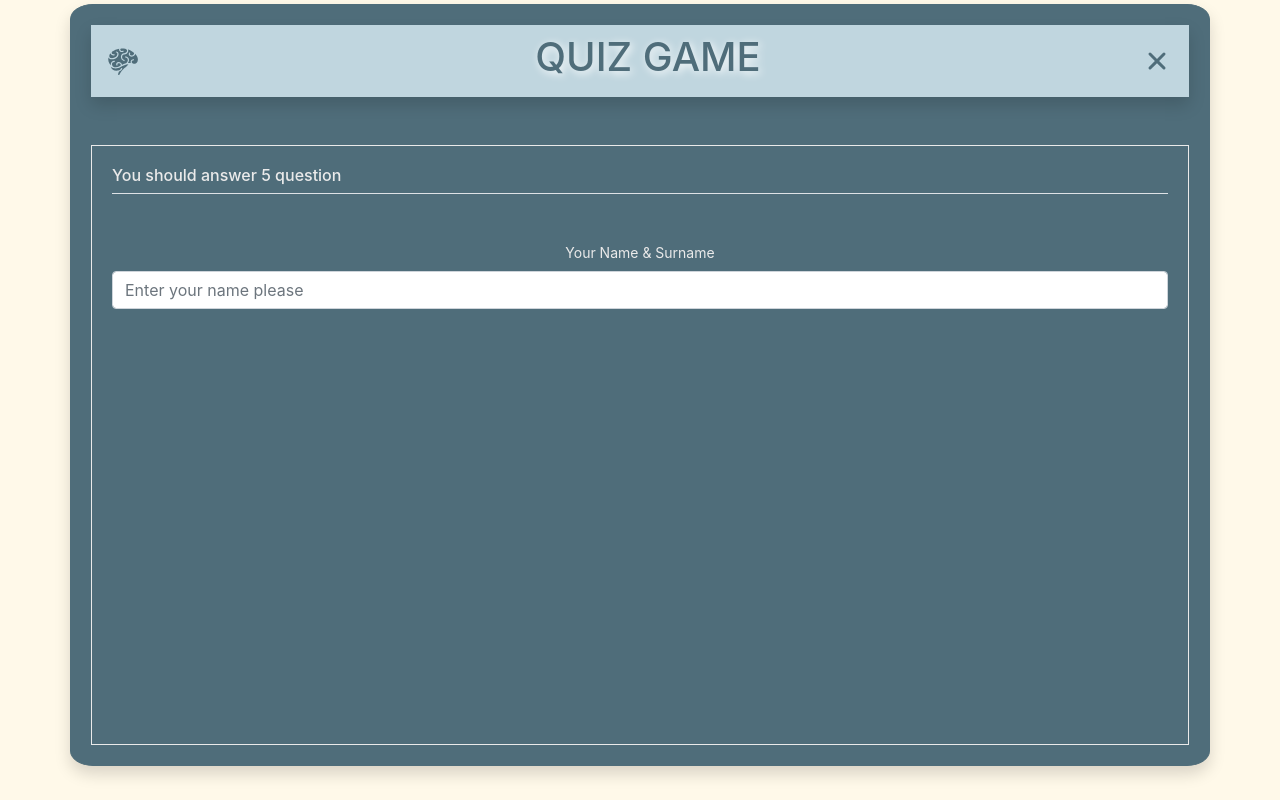
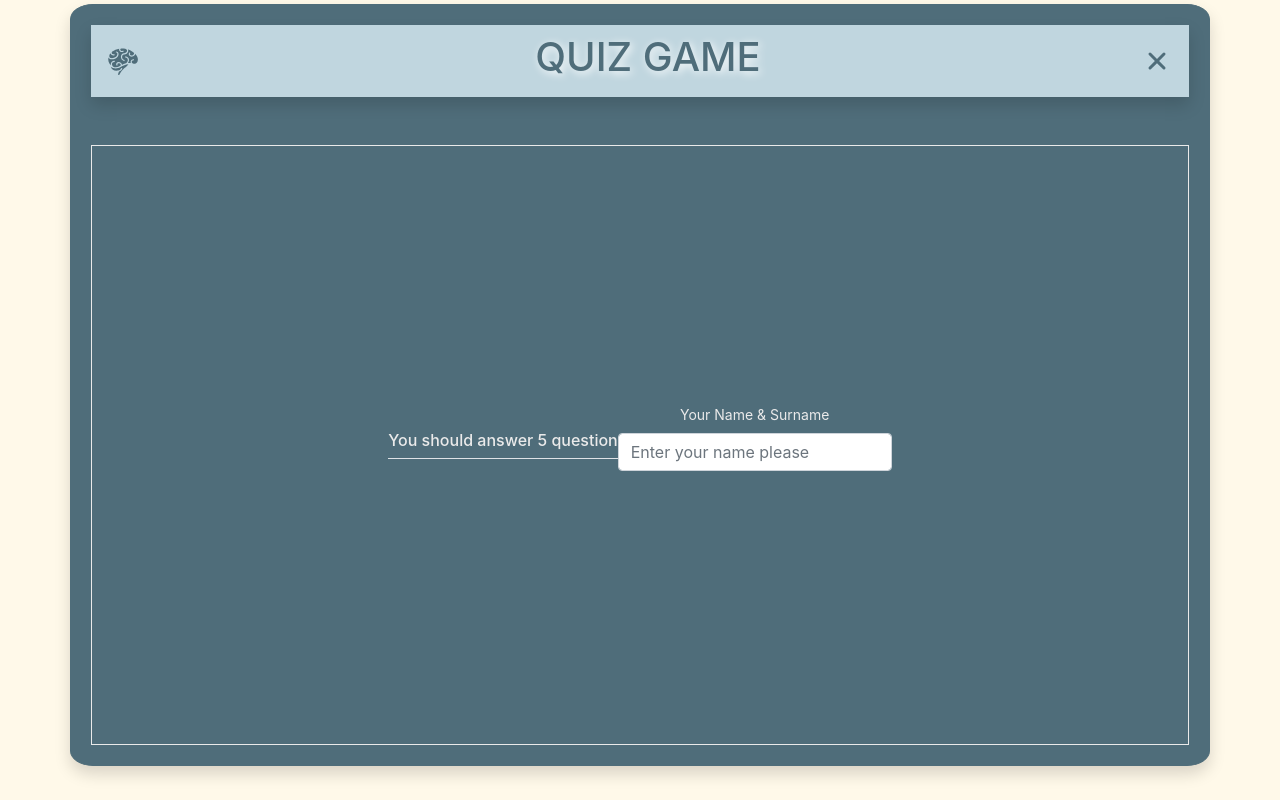
Before and after one commit to elinoza/quiz-fe, a React (Create React App) app in the folder quiz-fe/: page / in a window 1280 px wide. Built offline with nearby package versions, Linux system fonts and the light colour scheme.

Commit message:
css actions

```diff
--- a/quiz-fe/src/components/Body.jsx
+++ b/quiz-fe/src/components/Body.jsx
@@ -168,7 +168,8 @@ class Body extends React.Component {
 
   render() {
     return (
-      <Container className=" align-items-center justify-content-center   app mt-5  ">
+      <Container className="  app mt-5  ">
+        <div>
         <div className=" border-bottom d-flex">
           <h6 className="d-inline"> {  this.state.start === "false" && "You should answer 5 question" } {  this.state.start === "true" &&
            this.state.quoNum + ". Question"} </h6>
@@ -176,6 +177,7 @@ class Body extends React.Component {
           {  this.state.start === "true" &&
             "Remaining time:"+ this.state.remainingTime + " seconds"}
           </h6>
+        </div>
         </div>
         {this.state.start === "false" && (
           <div className="answers  align-items-center justify-content-center  text-center my-5">
@@ -246,18 +248,20 @@ class Body extends React.Component {
               </Row>
             </div>
             {this.state.answers.answer != null && (
-              <Button onClick={this.nextQuo} className="shadow">
+              <div className="d-flex flex-flow-column align-items-center justify-content-center  text-center my-3 ">
+              <Button onClick={this.nextQuo} className=" shadow">
                 NEXT{" "}
               </Button>
+              </div>
             )}
           </div>
         )}
         {this.state.start === "finish" && (
-          <>
-            <div className=" d-flex flex-flow-column align-items-center justify-content-center  text-center my-5 finish">
+          <div>
+            <div className=" flex-flow-column align-items-center justify-content-center  text-center my-5 finish">
              <h1 className="d-block">{ this.state.timeOut === true ? "TIME IS OUT! ": "FINISHED" } </h1>
 
-              <div>
+              <div className="my-3 ">
                 <GiTrophyCup
                   style={{
                     fontSize: "100px",
@@ -268,11 +272,9 @@ class Body extends React.Component {
               </div>
 
               <h3>YOUR SCORE </h3>
-            </div>
-            <div className="d-flex flex-flow-column align-items-center justify-content-center  text-center my-5 finish">
               <h1> {this.state.score.totalScore}</h1>
             </div>
-            <div className ="buttons">
+            <div className="d-flex flex-flow-column align-items-center justify-content-center  text-center my-3 ">
             <Button
               className="shadow "
               onClick={() => window.location.reload(false)}
@@ -280,7 +282,8 @@ class Body extends React.Component {
               REPLAY
             </Button>
             </div>
-          </>
+
+          </div>
         )}
       </Container>
     );
--- a/quiz-fe/src/css/quiz.css
+++ b/quiz-fe/src/css/quiz.css
@@ -14,6 +14,9 @@ body{
 
 }
 .app{
+    display:flex;
+    justify-content:center;
+    align-items:center;
     padding:20px;
     height:600px;
     border:1px solid;
```
Also changed, not shown: 1 other file (tests, documents, lock files or other folders).
